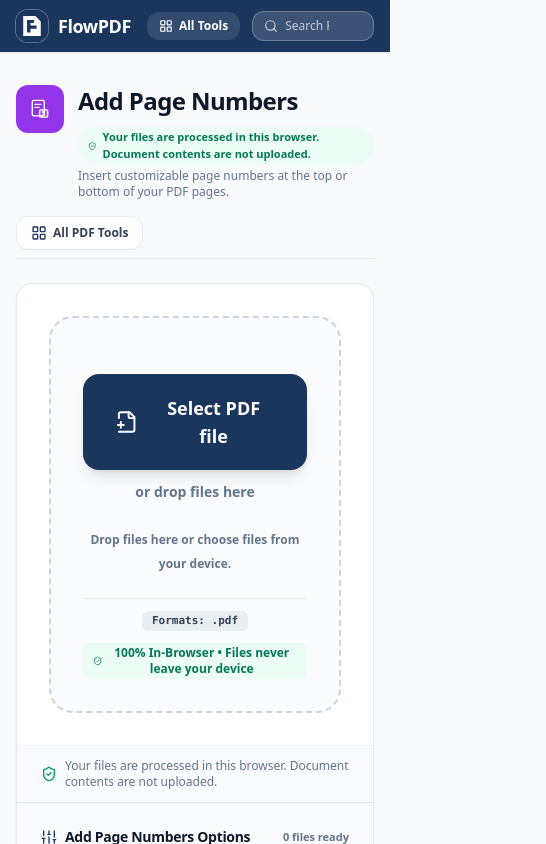
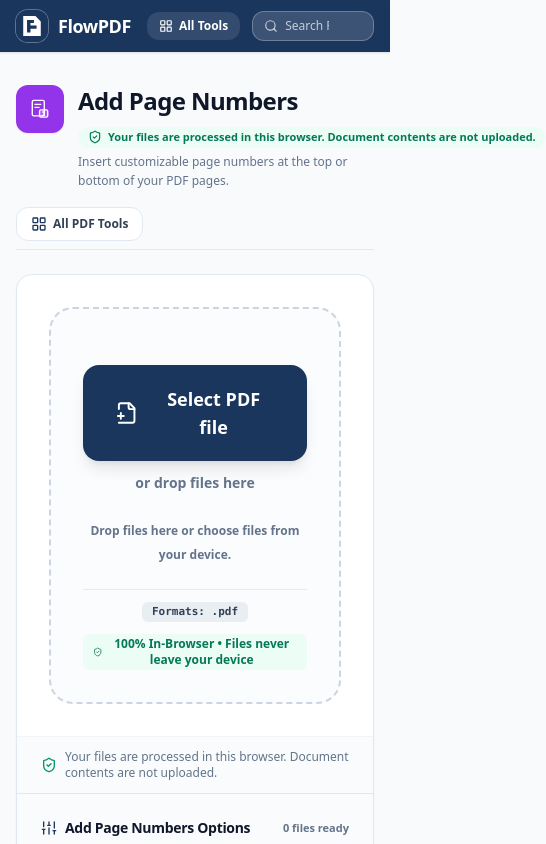
Before and after one commit to davizofficial/FlowPDF, a React (Vite) app: page /tools/add-page-numbers in a window 390 px wide. Shown: the top 844 px of the page, 546 px wide, since content can reach past the window. Built offline with nearby package versions, Linux system fonts and the light colour scheme.

Commit message:
style(workspace): expand tool header description to full width

```diff
--- a/src/features/workspace/ToolWorkspace.tsx
+++ b/src/features/workspace/ToolWorkspace.tsx
@@ -301,17 +301,17 @@ export const ToolWorkspace: React.FC<ToolWorkspaceProps> = ({ tool }) => {
         <div className="animate-stage-1 flex flex-col sm:flex-row sm:items-center sm:justify-between gap-4 pb-2 border-b border-slate-200">
           <div className="flex items-start sm:items-center gap-3.5">
             <ToolVisualIcon toolId={tool.id} size="lg" />
-            <div>
+            <div className="flex-1 min-w-0">
               <div className="flex flex-wrap items-center gap-2.5">
-                <h1 className="font-display text-2xl sm:text-3xl font-extrabold text-ink tracking-tight">
+                <h1 className="font-display text-2xl sm:text-3xl font-extrabold text-ink tracking-tight whitespace-nowrap">
                   {tool.name}
                 </h1>
-                <div className="inline-flex items-center gap-1.5 rounded-full bg-emerald-50 px-2.5 py-0.5 text-[11px] font-bold text-emerald-700">
+                <div className="inline-flex items-center gap-1.5 rounded-full bg-emerald-50 px-2.5 py-0.5 text-[11px] font-bold text-emerald-700 whitespace-nowrap">
                   <ShieldCheck className="h-3.5 w-3.5" aria-hidden="true" />
                   <span>{en.brand.privacyStatement}</span>
                 </div>
               </div>
-              <p className="mt-1 text-xs sm:text-sm font-normal text-slate-500 max-w-2xl">
+              <p className="mt-1 text-xs sm:text-sm font-normal text-slate-500 w-full leading-relaxed">
                 {tool.shortDescription}
               </p>
             </div>
```
